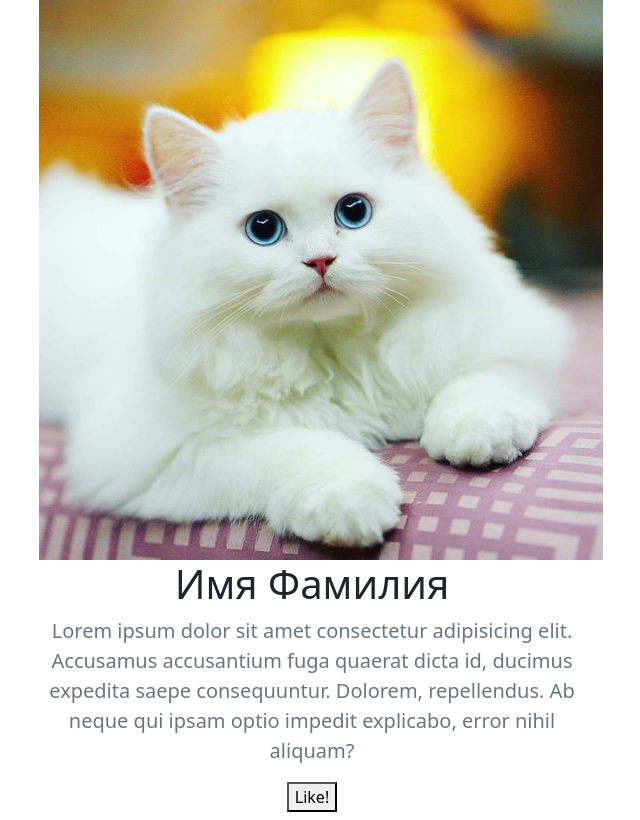
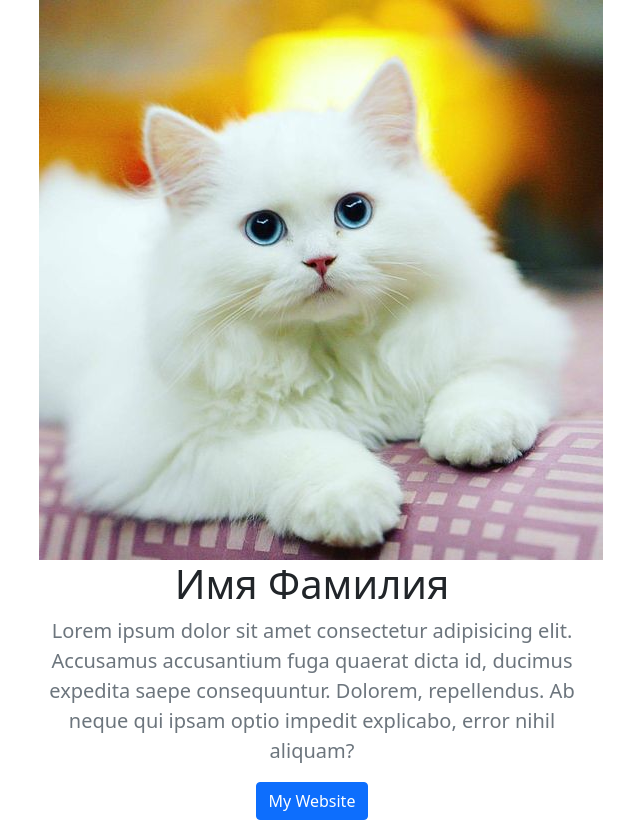
Before and after one commit to Mumina783/app, a plain HTML site: page index.html in a window 1280 px wide. Shown: the whole page, without its empty margins (328-968 px from the left). Drawn offline with nearby package versions, Linux system fonts and the light colour scheme.

Commit message:
Ссылка

```diff
--- a/index.html
+++ b/index.html
@@ -23,7 +23,9 @@
             consequuntur. Dolorem, repellendus. Ab neque qui ipsam optio impedit
             explicabo, error nihil aliquam?
           </p>
-          <button>Like!</button>
+          <a href="ссылка" target="_blank" class="btn btn-primary">
+            My Website
+          </a>
         </div>
       </div>
     </div>
```
